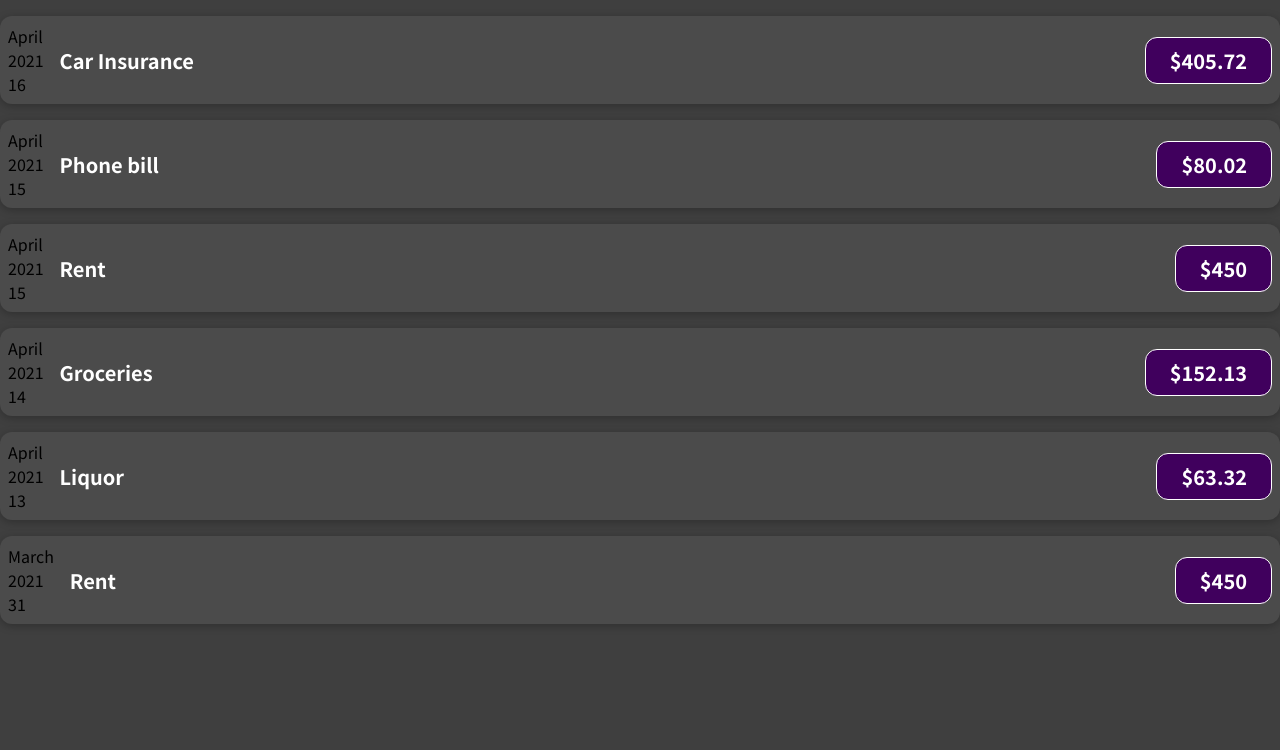
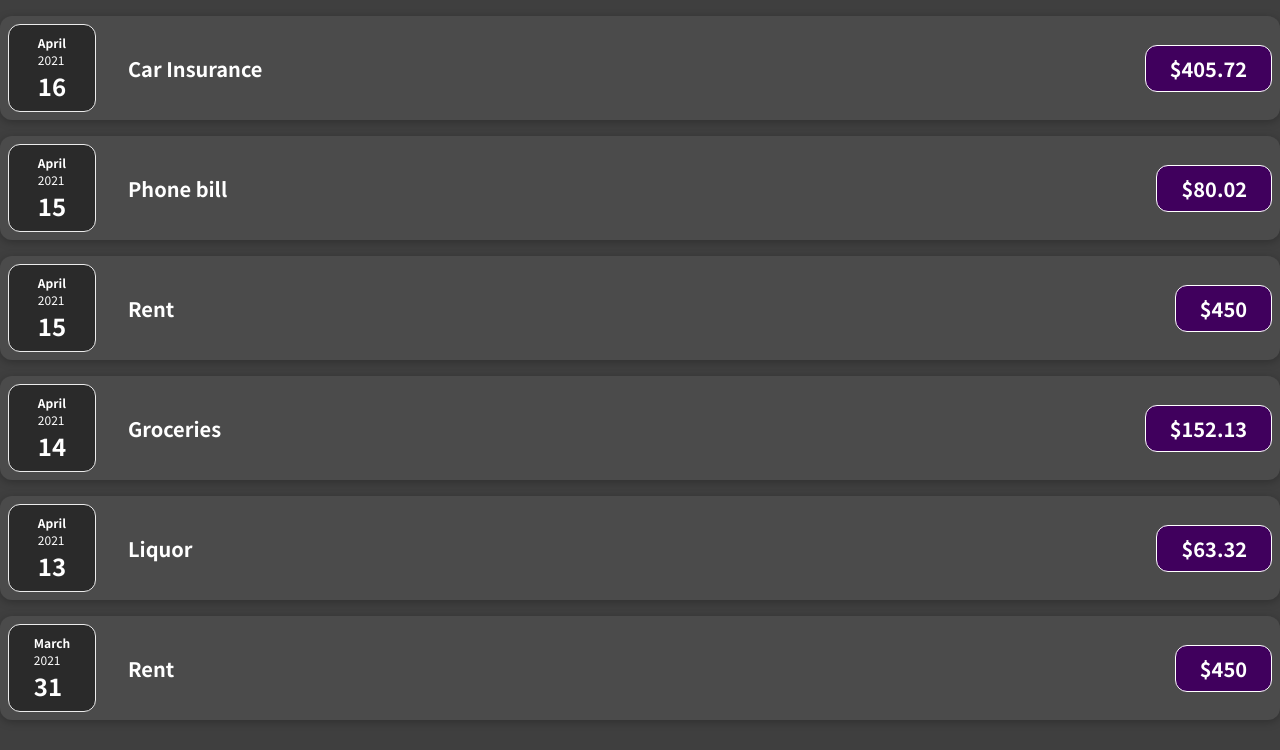
Before and after one commit to johnny-prencipe/expense-tracker, a React (Create React App) app: page / in a window 1280 px wide. Shown: the top 750 px of the page. Built offline with nearby package versions, Linux system fonts and the light colour scheme.

Commit message:
Move date to own component

```diff
--- /dev/null
+++ b/src/components/ExpenseDate.css
@@ -0,0 +1,26 @@
+.expense-date {
+  display: flex;
+  flex-direction: column;
+  width: 5.5rem;
+  height: 5.5rem;
+  border: 1px solid #ececec;
+  background-color: #2a2a2a;
+  color: white;
+  border-radius: 12px;
+  align-items: center;
+  justify-content: center;
+}
+
+.expense-date__month {
+  font-size: 0.75rem;
+  font-weight: bold;
+}
+
+.expense-date__year {
+  font-size: 0.75rem;
+}
+
+.expense-date__day {
+  font-size: 1.5rem;
+  font-weight: bold;
+}
--- /dev/null
+++ b/src/components/ExpenseDate.jsx
@@ -0,0 +1,17 @@
+import "./ExpenseDate.css";
+
+export default function ExpenseDate(props) {
+  const month = props.date.toLocaleString("en-us", { month: "long" });
+  const day = props.date.toLocaleString("en-us", { day: "2-digit" });
+  const year = props.date.getFullYear();
+
+  return (
+    <div className="expense-date">
+      <div>
+        <div className="expense-date__month">{month}</div>
+        <div className="expense-date__year">{year}</div>
+        <div className="expense-date__day">{day}</div>
+      </div>
+    </div>
+  );
+}
--- a/src/components/ExpenseItem.jsx
+++ b/src/components/ExpenseItem.jsx
@@ -1,18 +1,11 @@
 import "./ExpenseItem.css";
+import ExpenseDate from "./ExpenseDate";
 
 export default function ExpenseItem(props) {
-  const month = props.date.toLocaleString("en-us", { month: "long" });
-  const day = props.date.toLocaleString("en-us", { day: "2-digit" });
-  const year = props.date.getFullYear();
-
   return (
     <div className="expense-item">
-      <div>
-        <div>{month}</div>
-        <div>{year}</div>
-        <div>{day}</div>
-      </div>
       <div className="expense-item__description">
+        <ExpenseDate date={props.date} />
         <h2>{props.title}</h2>
         <div className="expense-item__price">${props.amount}</div>
       </div>
```
Also changed, not shown: 1 other file (tests, documents, lock files or other folders).
